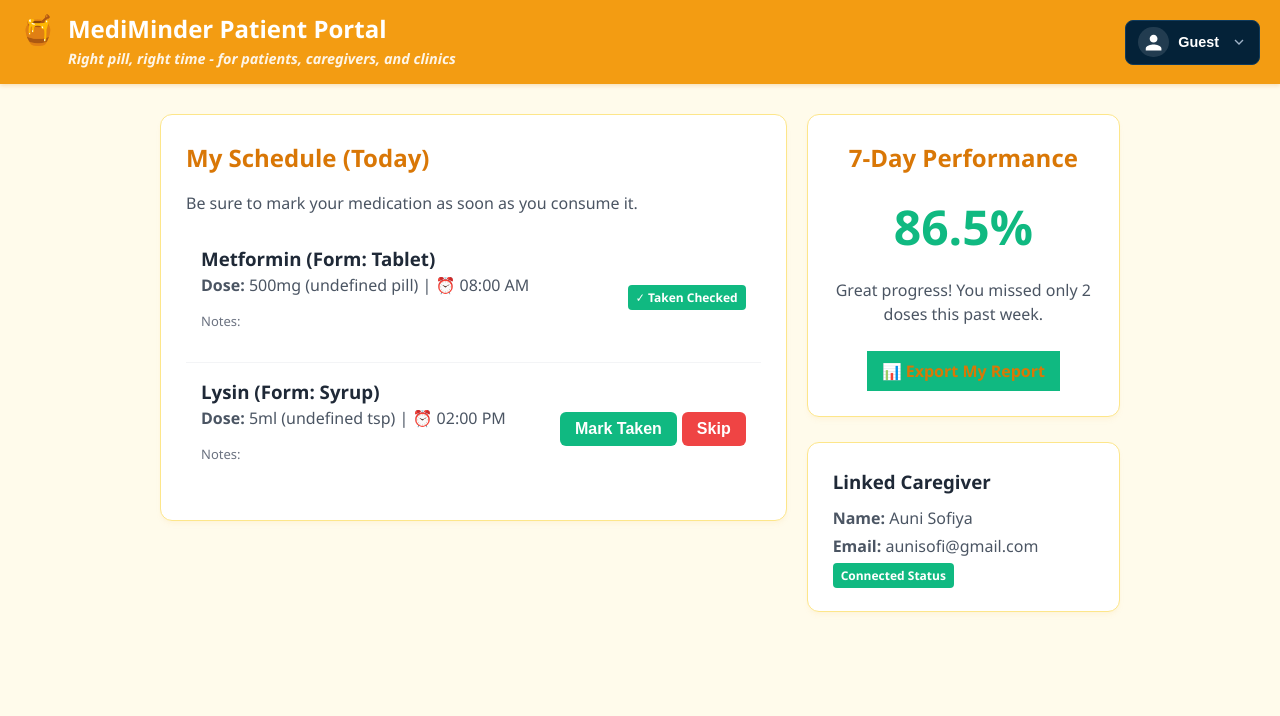
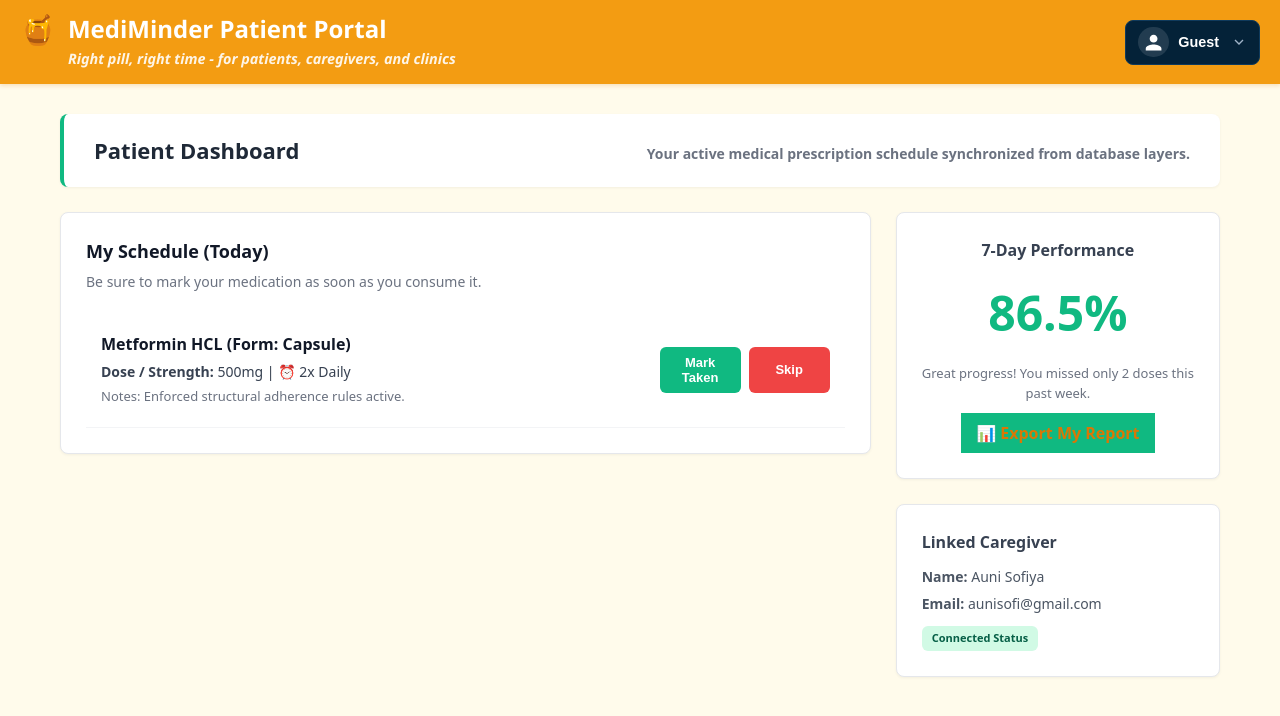
Before and after one commit to tirazman/SCSM2223-HONEYBUNCH-MEDIMINDER, a JavaScript app in the folder frontend/: page /patient in a window 1280 px wide. Shown: the top 716 px of the page. Built offline with nearby package versions, Linux system fonts and the light colour scheme.

Commit message:
change in patient.vue

```diff
--- a/frontend/src/views/Patient.vue
+++ b/frontend/src/views/Patient.vue
@@ -1,98 +1,152 @@
 <template>
-    <div class="container">
-    <div class="dashboard-grid">
+  <div class="container" style="max-width: 1200px; margin: 30px auto; font-family: system-ui, -apple-system, sans-serif;">
 
-      <!-- LEFT: Daily Schedule -->
+    <header style="background: #ffffff; padding: 20px 30px; border-radius: 8px; box-shadow: 0 1px 3px rgba(0,0,0,0.05); margin-bottom: 25px; border-left: 4px solid #10b981;">
+      <h1 style="margin: 0; font-size: 22px; color: #1f2937;">Patient Dashboard</h1>
+      <p style="margin: 5px 0 0 0; font-size: 14px; color: #6b7280;">Your active medical prescription schedule synchronized from database layers.</p>
+    </header>
+
+    <div style="display: grid; grid-template-columns: 2.5fr 1fr; gap: 25px; align-items: start;">
+
       <div>
-        <div class="card">
-          <h2>My Schedule (Today)</h2>
-          <p>Be sure to mark your medication as soon as you consume it.</p>
+        <div style="background: #ffffff; padding: 25px; border-radius: 8px; box-shadow: 0 1px 3px rgba(0,0,0,0.05); border: 1px solid #e5e7eb;">
+          <h2 style="margin: 0 0 6px 0; font-size: 18px; color: #111827;">My Schedule (Today)</h2>
+          <p style="margin: 0 0 20px 0; font-size: 14px; color: #6b7280;">Be sure to mark your medication as soon as you consume it.</p>
 
-          <div v-if="isLoading" style="text-align: center; margin-top: 50px;">
-              <p>Loading patient data...</p>
+          <div v-if="isLoading" style="text-align: center; padding: 50px 0; color: #9ca3af; font-style: italic;">
+            <p>Loading patient data...</p>
+          </div>
+
+          <div v-else-if="myPrescriptions.length === 0" style="padding: 40px; text-align: center; color: #9ca3af; font-style: italic;">
+            No prescriptions listed under your account profile context.
           </div>
 
           <div
-            v-for="med in medications"
-            :key="med.id"
-            class="list-item"
+            v-else
+            v-for="(med, idx) in myPrescriptions"
+            :key="idx"
+            style="padding: 20px 15px; border-bottom: 1px solid #f3f4f6; display: flex; justify-content: space-between; align-items: center; transition: background 0.2s;"
+            onmouseover="this.style.backgroundColor='#f9fafb'"
+            onmouseout="this.style.backgroundColor='transparent'"
           >
             <div>
-              <h3>{{ med.name }} (Form: {{ med.form }})</h3>
-              <p><strong>Dose:</strong> {{ med.dose }} | ⏰ {{ med.time }}</p>
-              <p style="font-size: 13px; color: #6b7280;">Notes: {{ med.notes }}</p>
+              <h3 style="margin: 0; font-size: 16px; color: #111827; font-weight: 600;">
+                {{ med.name }} (Form: {{ med.form || 'Tablet' }})
+              </h3>
+              <p style="margin: 5px 0 0 0; font-size: 14px; color: #374151;">
+                <strong>Dose / Strength:</strong> {{ med.strength || med.dose || 'N/A' }} | ⏰ {{ med.frequency }}x Daily
+              </p>
+              <p style="margin: 5px 0 0 0; font-size: 13px; color: #6b7280;">
+                Notes: Enforced structural adherence rules active.
+              </p>
             </div>
 
             <div>
-              <template v-if="med.status === null">
+              <div v-if="!med.status" style="display: flex; gap: 8px;">
                 <button
-                  class="btn-success"
-                  style="width: auto; padding: 8px 15px; margin-right: 5px;"
-                  @click="logDose(med.id, 'taken')"
-                >Mark Taken</button>
+                  style="padding: 8px 16px; font-size: 13px; font-weight: 600; background-color: #10b981; color: white; border: none; border-radius: 6px; cursor: pointer; transition: background 0.2s;"
+                  onmouseover="this.style.backgroundColor='#059669'"
+                  onmouseout="this.style.backgroundColor='#10b981'"
+                  @click="logDose(idx, 'taken')"
+                >
+                  Mark Taken
+                </button>
                 <button
-                  class="btn-danger"
-                  style="width: auto; padding: 8px 15px;"
-                  @click="logDose(med.id, 'skipped')"
-                >Skip</button>
-              </template>
-              <template v-else>
-                <span
-                  class="badge"
-                  :class="med.status === 'taken' ? 'bg-success' : 'bg-danger'"
+                  style="padding: 8px 16px; font-size: 13px; font-weight: 600; background-color: #ef4444; color: white; border: none; border-radius: 6px; cursor: pointer; transition: background 0.2s;"
+                  onmouseover="this.style.backgroundColor='#dc2626'"
+                  onmouseout="this.style.backgroundColor='#ef4444'"
+                  @click="logDose(idx, 'skipped')"
                 >
-                  {{ med.status === 'taken' ? '✓ Taken Checked' : '✗ Skipped Dosing' }}
-                </span>
-              </template>
+                  Skip
+                </button>
+              </div>
+
+              <div v-else>
+                <div
+                  v-if="med.status === 'taken'"
+                  style="display: inline-block; padding: 6px 12px; font-size: 12px; font-weight: 700; color: #065f46; background: #d1fae5; border-radius: 12px;"
+                >
+                  ✓ Taken Checked
+                </div>
+                <div
+                  v-else
+                  style="display: inline-block; padding: 6px 12px; font-size: 12px; font-weight: 700; color: #991b1b; background: #fee2e2; border-radius: 12px;"
+                >
+                  ✗ Skipped Dosing
+                </div>
+              </div>
             </div>
 
           </div>
         </div>
       </div>
 
-      <!-- RIGHT: Stats & Caregiver -->
-      <div>
-        <div class="card" style="text-align: center;">
-          <h2>7-Day Performance</h2>
-          <div style="font-size: 48px; font-weight: bold; color: var(--status-success); margin: 15px 0;">
+      <div style="display: grid; grid-template-columns: 1fr; gap: 25px;">
+
+        <div style="background: #ffffff; padding: 25px; border-radius: 8px; box-shadow: 0 1px 3px rgba(0,0,0,0.05); border: 1px solid #e5e7eb; text-align: center;">
+          <h2 style="margin: 0 0 6px 0; font-size: 16px; color: #374151;">7-Day Performance</h2>
+          <div style="font-size: 48px; font-weight: bold; color: #10b981; margin: 15px 0;">
             86.5%
           </div>
-          <p>Great progress! You missed only 2 doses this past week.</p>
+          <p style="margin: 0; font-size: 13px; color: #6b7280;">Great progress! You missed only 2 doses this past week.</p>
           <router-link to="/adherence" class="btn-success" style="display: inline-block; margin-top: 10px; padding: 8px 15px; text-decoration: none;">
             📊 Export My Report
           </router-link>
         </div>
 
-        <div class="card">
-          <h3>Linked Caregiver</h3>
-          <div style="margin-top: 10px;">
-            <p style="margin-bottom: 4px;"><strong>Name:</strong> Auni Sofiya</p>
-            <p style="margin-bottom: 4px;"><strong>Email:</strong> aunisofi@gmail.com</p>
-            <span class="badge bg-success">Connected Status</span>
+        <div style="background: #ffffff; padding: 25px; border-radius: 8px; box-shadow: 0 1px 3px rgba(0,0,0,0.05); border: 1px solid #e5e7eb;">
+          <h3 style="margin: 0 0 12px 0; font-size: 16px; color: #374151;">Linked Caregiver</h3>
+          <div style="font-size: 14px; color: #4b5563;">
+            <p style="margin: 0 0 6px 0;"><strong>Name:</strong> Auni Sofiya</p>
+            <p style="margin: 0 0 12px 0;"><strong>Email:</strong> aunisofi@gmail.com</p>
+            <div style="display: inline-block; padding: 4px 10px; font-size: 11px; font-weight: bold; color: #065f46; background: #d1fae5; border-radius: 6px;">
+              Connected Status
+            </div>
           </div>
         </div>
+
       </div>
 
     </div>
   </div>
-
 </template>
 
 <script setup>
-import { ref, onMounted } from 'vue'
-import { ApiService } from '../api/client.js'
+import { ref, computed, onMounted } from 'vue'
 
-const medications = ref([])
+const loggedInPatient = ref('Encik Ahmad Bin Ali')
+const prescriptions = ref([])
 const isLoading = ref(true)
 
-onMounted(async () => {
-  medications.value = await ApiService.getPatientDashboardData(1);
-  isLoading.value = false;
+const loadPrescriptions = () => {
+  const saved = localStorage.getItem('global_prescriptions')
+  if (saved) {
+    prescriptions.value = JSON.parse(saved)
+  } else {
+    prescriptions.value = [
+      { patient: 'Encik Ahmad Bin Ali', name: 'Metformin HCL', form: 'Capsule', strength: '500mg', frequency: '2', status: null },
+      { patient: 'Puan Haida Binti Kamal', name: 'Insulin Glargine', form: 'Injection', strength: '10ml', frequency: '1', status: null }
+    ]
+    localStorage.setItem('global_prescriptions', JSON.stringify(prescriptions.value))
+  }
+}
+
+onMounted(() => {
+  setTimeout(() => {
+    loadPrescriptions()
+    isLoading.value = false
+  }, 500)
 })
 
-// Function to log dose status (taken or skipped)
-function logDose(id, statusStr) {
-  const med = medications.value.find(m => m.id === id)
-  if (med) med.status = statusStr
+const myPrescriptions = computed(() => {
+  return prescriptions.value.filter(p => p.patient === loggedInPatient.value)
+})
+
+function logDose(index, statusStr) {
+  const targetMed = myPrescriptions.value[index]
+  if (targetMed) {
+    targetMed.status = statusStr
+    localStorage.setItem('global_prescriptions', JSON.stringify(prescriptions.value))
+  }
 }
 </script>
```
Also changed, not shown: 1 other file (tests, documents, lock files or other folders).
